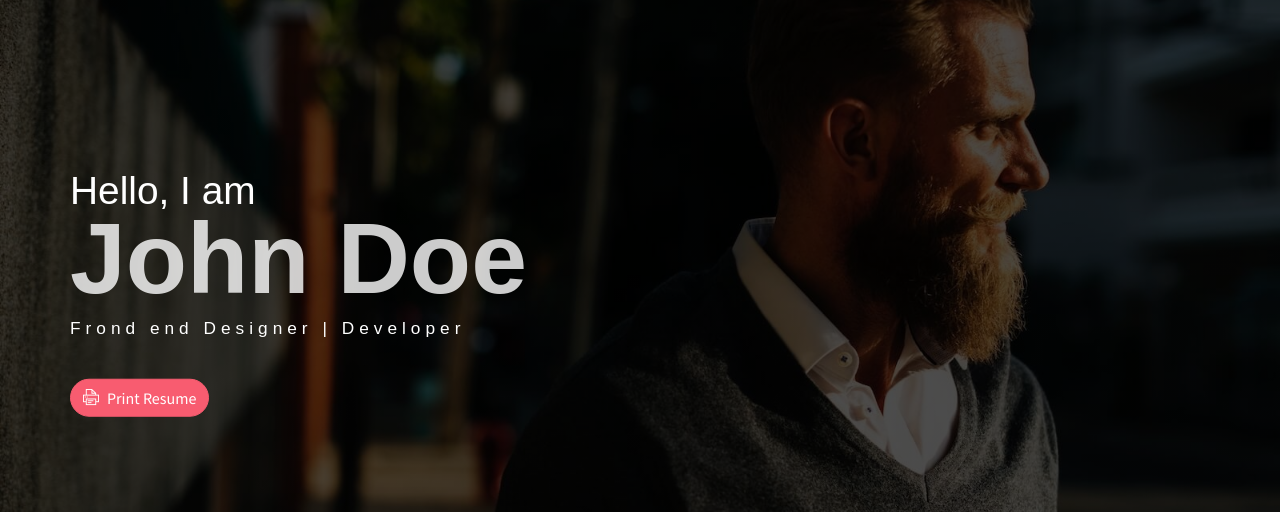
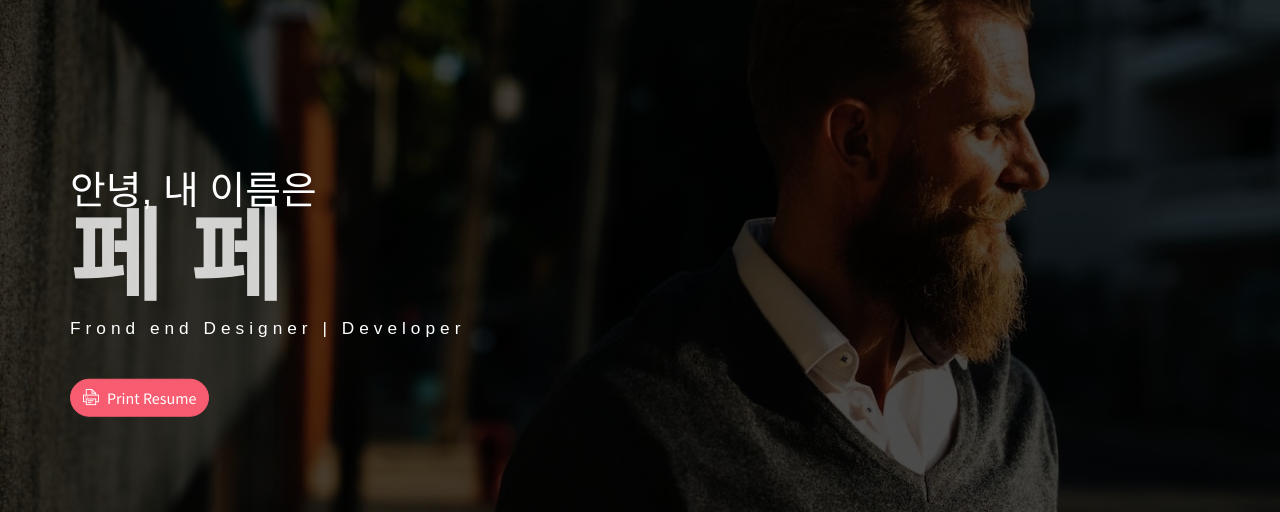
Before and after one commit to jihun19801129/jinicoding, a plain HTML site: page index.html in a window 1280 px wide. Shown: the part 60-572 px from the top of the page. Drawn offline with Linux system fonts and the light colour scheme; some packages are replaced by stand-ins of ours.

Commit message:
Add files via upload

```diff
--- a/index.html
+++ b/index.html
@@ -23,8 +23,8 @@
                 <li class="social-item"><a class="social-link text-light" href="#"><i class="ti-github" aria-hidden="true"></i></a></li>
             </ul>
             <div class="header-content">
-                <h4 class="header-subtitle" >Hello, I am</h4>
-                <h1 class="header-title">John Doe</h1>
+                <h4 class="header-subtitle" >안녕, 내 이름은</h4>
+                <h1 class="header-title">페 페</h1>
                 <h6 class="header-mono" >Frond end Designer | Developer</h6>
                 <button class="btn btn-primary btn-rounded"><i class="ti-printer pr-2"></i>Print Resume</button>
             </div>
```
